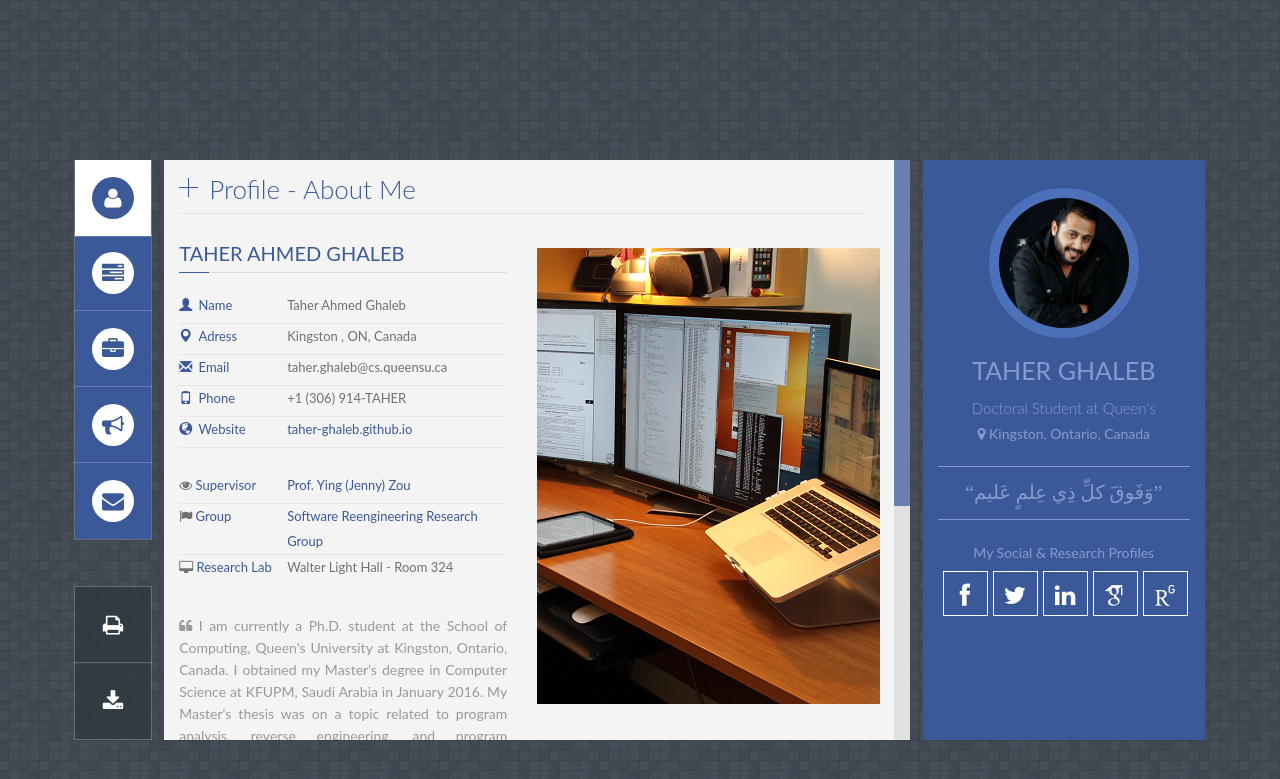
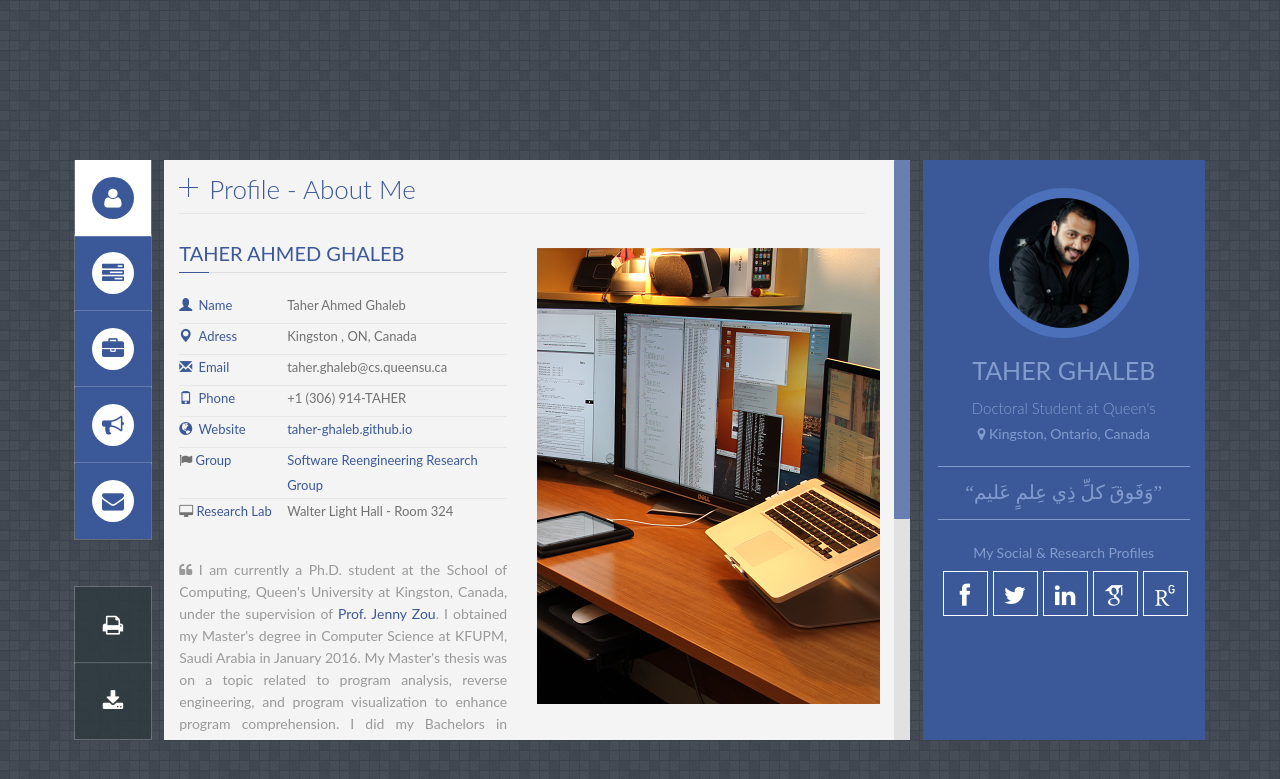
Before and after one commit to Taher-Ghaleb/Taher-Ghaleb.github.io, a Jekyll site: the page built from index.html, in a window 1280 px wide. Shown: the top 779 px of the page. Built offline with Jekyll 4.4.1, drawn with Linux system fonts in a browser that asks for light colours; some web fonts are replaced; some of the changed text lies outside the part shown.

Commit message:
Update profile.html

```diff
--- a/_includes/profile.html
+++ b/_includes/profile.html
@@ -47,13 +47,6 @@
                 <span class="value"><a href="taher-ghaleb.github.io" target="_blank">taher-ghaleb.github.io</a></span>
                 <div class="clear"></div>
             </li>
-	    <br/>
-            <li>
-                <i class="fa fa-eye"></i>
-                <label>Supervisor</label>
-                <span class="value"><a href="http://my.ece.queensu.ca/People/Y-Zou/index.html" target="_blank">Prof. Ying (Jenny) Zou</a></span>
-                <div class="clear"></div>
-            </li>
             <li>
                 <i class="fa fa-flag"></i>
                 <label>Group</label>
@@ -70,7 +63,7 @@
 
         <p style="margin-bottom:20px; text-align:justify;">
             <i class="fa fa-quote-left" style=""></i>
-            I am currently a Ph.D. student at the School of Computing, Queen's University at Kingston, Ontario, Canada. I obtained my Master's degree in Computer Science at KFUPM, Saudi Arabia in January 2016. My Master's thesis was on a topic related to program analysis, reverse engineering, and program visualization to enhance program comprehension. I did my Bachelors in Information Technology at Taiz University, Taiz, Yemen (September 2003 - July 2008). My BS graduation project was related to telephony applications and IVR systems. After earning the bachelor's degree, I worked at Taiz University as a full-time Teaching Assistant for three years (December 2008 - December 2011).
+            I am currently a Ph.D. student at the School of Computing, Queen's University at Kingston, Canada, under the supervision of <a href="http://my.ece.queensu.ca/People/Y-Zou/index.html" target="_blank">Prof. Jenny Zou</a>. I obtained my Master's degree in Computer Science at KFUPM, Saudi Arabia in January 2016. My Master's thesis was on a topic related to program analysis, reverse engineering, and program visualization to enhance program comprehension. I did my Bachelors in Information Technology at Taiz University, Taiz, Yemen (September 2003 - July 2008). My BS graduation project was related to telephony applications and IVR systems. After earning the bachelor's degree, I worked at Taiz University as a full-time Teaching Assistant for three years (December 2008 - December 2011).
         </p>
 
          <p style="margin-bottom:20px; text-align:justify;">
```
